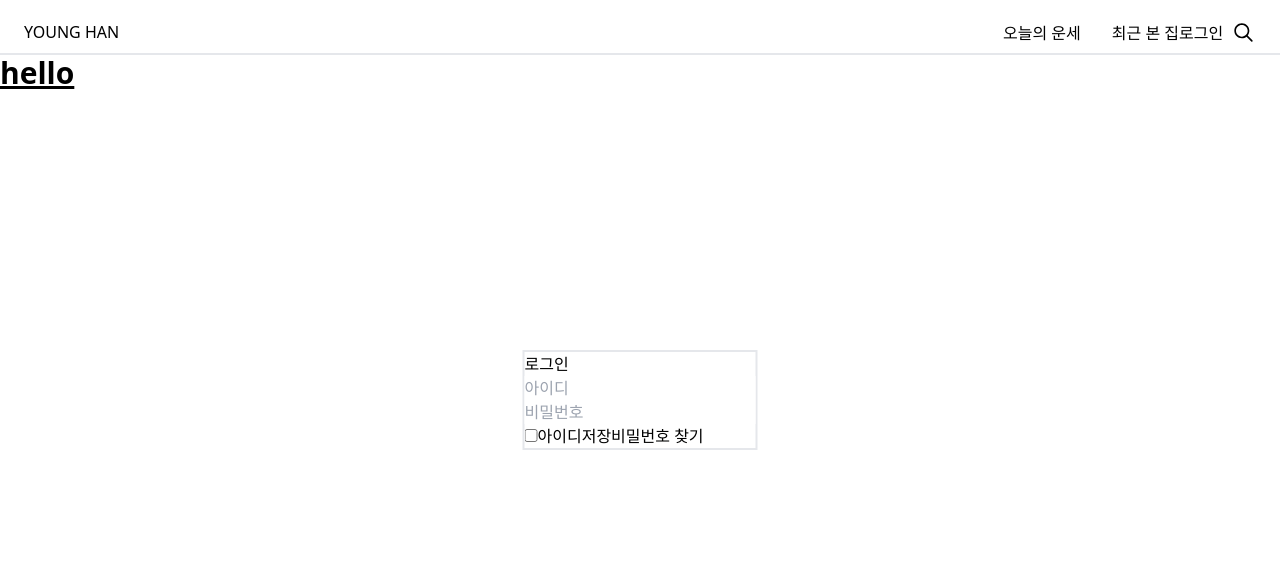
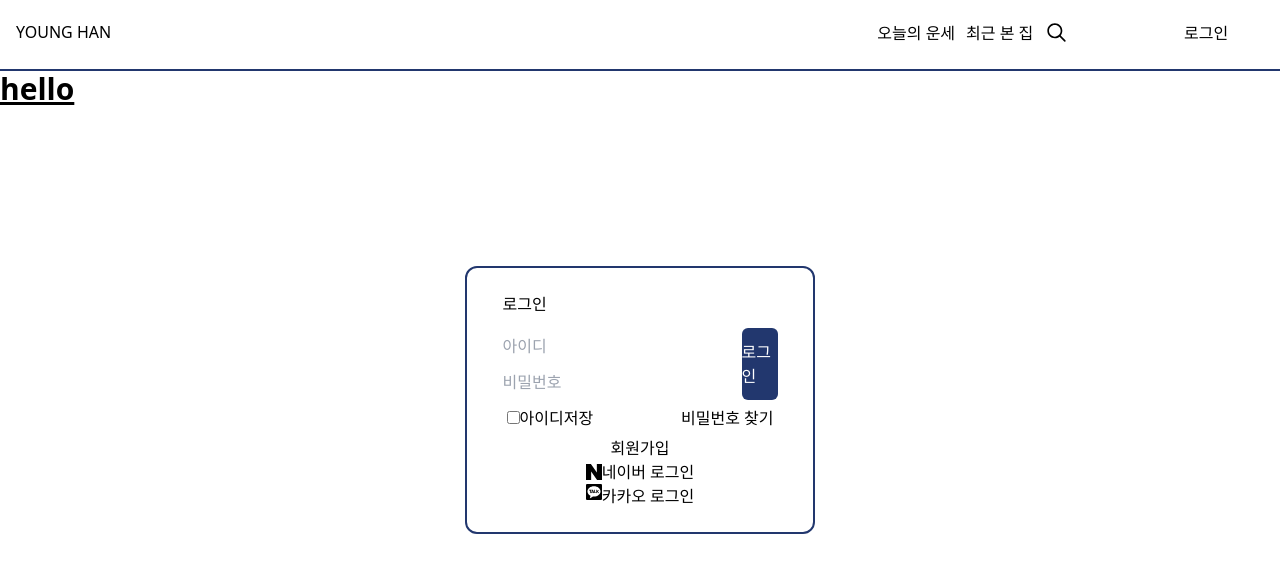
Before and after one commit to MOT-YONGHAN/YongHan, a React (Create React App) app in the folder FrontEnd/: page / in a window 1280 px wide. Both pictures are taken after a click on the button "로그인". Shown: the top 572 px of the page. Built offline with nearby package versions, Linux system fonts and the light colour scheme.

Commit message:
ADD:NAV 레이아웃

```diff
--- a/FrontEnd/src/pages/Nav/Nav.tsx
+++ b/FrontEnd/src/pages/Nav/Nav.tsx
@@ -8,21 +8,21 @@ function Nav() {
         setIsLoginModal((prev) => !prev);
     };
     return (
-        <div className="border-b-2 border-gray-200 ">
+        <div className="border-b-2  pt-5 pb-6 border-yonghancolor">
             {isLoginModal && <Login />}
-            <div className="flex justify-between mt-3 ml-4 p-2">
-                <div className="flex justify-between w-[1200px]">
+            <div className="flex justify-between  ml-4   gap-4">
+                <div className="flex justify-between w-10/12">
                     <span>YOUNG HAN</span>
-                    <div className="w-44 flex justify-between">
+                    <div className="w-48 flex justify-between">
                         <button type="button">오늘의 운세</button>
-                        <button type="button">최근 본 집</button>
+                        <button type="button">최근 본 집</button>{" "}
+                        <RxMagnifyingGlass size={25} />
                     </div>
                 </div>
-                <div className="flex justify-between mr-4 w-20">
+                <div className="flex mr-4 w-20 gap-3 ">
                     <button onClick={handleShowLogin} type="button">
                         로그인
                     </button>
-                    <RxMagnifyingGlass size={25} />
                 </div>
             </div>
         </div>
--- a/FrontEnd/src/pages/Nav/components/Login.tsx
+++ b/FrontEnd/src/pages/Nav/components/Login.tsx
@@ -1,20 +1,51 @@
+import { SiNaver, SiKakaotalk } from "react-icons/si";
+
 export default function Login() {
     return (
-        <div className="fixed top-1/2 left-1/2 transform -translate-x-1/2 -translate-y-1/2 z-10 ">
-            <div className="border-2 border-gray-200">
-                <div>로그인</div>
-                <form className="flex flex-col">
-                    <input type="text" placeholder="아이디" />
-                    <input type="password" placeholder="비밀번호" />
-                </form>
-                <div>
-                    <label htmlFor="save">
+        <div className="fixed top-1/2 left-1/2 transform -translate-x-1/2 -translate-y-1/2 border-2 border-yonghancolor rounded-xl z-10 px-2 py-6 max-md:w-3/6  w-[350px]">
+            <div className="mx-auto w-10/12">
+                <div className="h-9">로그인</div>
+                <div className="flex">
+                    <form className="flex flex-col">
+                        <input
+                            className=" h-9"
+                            type="text"
+                            placeholder="아이디"
+                        />
+                        <input
+                            className="h-9"
+                            type="password"
+                            placeholder="비밀번호"
+                        />
+                    </form>
+                    <div className=" h-auto ml-2 flex content-center  items-center w-1/3 rounded-md text-white bg-yonghancolor">
+                        <p className="mx-auto">로그인</p>
+                    </div>
+                </div>
+                <div className="flex justify-between p-1 h-9">
+                    <label className="my-auto" htmlFor="save">
                         <input type="checkbox" id="save" />
                         아이디저장
                     </label>
                     <button type="button">비밀번호 찾기</button>
                 </div>
             </div>
+            <div className="flex flex-col items-center justify-center">
+                <button type="button">회원가입</button>
+                <div className="flex text-center items-center justify-center">
+                    <SiNaver />
+                    <button
+                        className="items-center justify-center"
+                        type="button"
+                    >
+                        네이버 로그인
+                    </button>
+                </div>
+                <div className="flex">
+                    <SiKakaotalk />
+                    <button type="button">카카오 로그인</button>
+                </div>
+            </div>
         </div>
     );
 }
--- a/FrontEnd/tailwind.config.js
+++ b/FrontEnd/tailwind.config.js
@@ -2,7 +2,11 @@
 module.exports = {
     content: ["./src/**/*.{js,jsx,ts,tsx}"],
     theme: {
-        extend: {},
+        extend: {
+            colors: {
+                yonghancolor: "#22376E",
+            },
+        },
     },
     plugins: [],
 };
```
